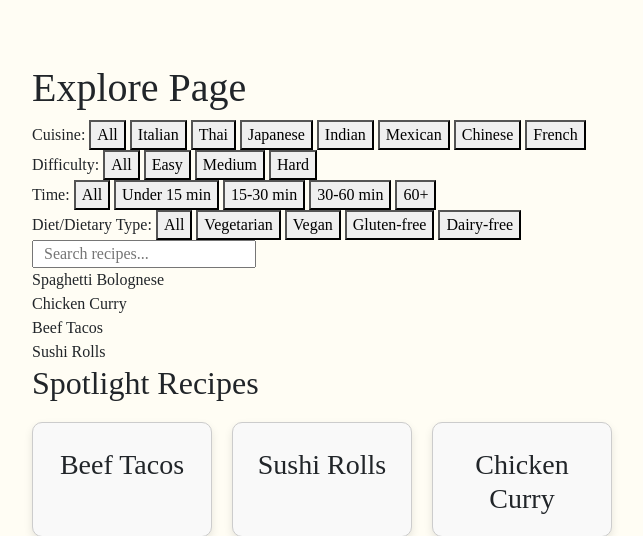
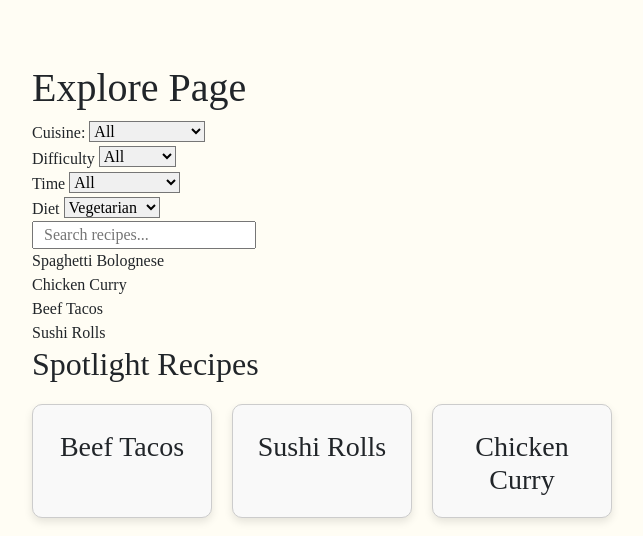
Before and after one commit to Angela74180/AWD_Group_Project, a Flask app: page /explore in a window 1280 px wide. Shown: the part 60-596 px from the top of the page, without its empty margins (32-675 px from the left). Run offline with Flask 3, Linux system fonts and the light colour scheme.

Commit message:
changed the filter logic to a drop down menu instead of buttons

```diff
--- a/templates/explore.html
+++ b/templates/explore.html
@@ -8,41 +8,44 @@
 <div class="filter-bar">
 
     <div class="filter-group">
-        <span>Cuisine:</span>
-        <button data-filter="cuisine" data-value="All">All</button>
-        <button data-filter="cuisine" data-value="Italian">Italian</button>
-        <button data-filter="cuisine" data-value="Thai">Thai</button>
-        <button data-filter="cuisine" data-value="Japanese">Japanese</button>
-        <button data-filter="cuisine" data-value="Indian">Indian</button>
-        <button data-filter="cuisine" data-value="Mexican">Mexican</button>
-        <button data-filter="cuisine" data-value="Chinese">Chinese</button>
-        <button data-filter="cuisine" data-value="French">French</button>
+        <label>Cuisine:</label>
+        <select data-filter="cuisine">
+            <option value="All">All</option>
+            <option value="Asian">Asian</option>
+            <option value="Mediterranean">Mediterranean</option>
+            <option value="Western">Western</option>
+        </select>
     </div>
 
     <div class="filter-group">
-        <span>Difficulty:</span>
-        <button data-filter="difficulty" data-value="All">All</button>
-        <button data-filter="difficulty" data-value="Easy">Easy</button>
-        <button data-filter="difficulty" data-value="Medium">Medium</button>
-        <button data-filter="difficulty" data-value="Hard">Hard</button>
+        <label>Difficulty</label>
+        <select data-filter="difficulty">
+            <option value="All">All</option>
+            <option value="Easy">Easy</option>
+            <option value="Medium">Medium</option>
+            <option value="Hard">Hard</option>
+        </select>
     </div>
 
     <div class="filter-group">
-        <span>Time:</span>
-        <button data-filter="time" data-value="All">All</button>
-        <button data-filter="time" data-value="Under 15 min">Under 15 min</button>
-        <button data-filter="time" data-value="15-30 min">15-30 min</button>
-        <button data-filter="time" data-value="30-60 min">30-60 min</button>
-        <button data-filter="time" data-value="60+">60+</button>
+        <label>Time</label>
+        <select data-filter="time">
+            <option value="All">All</option>
+            <option value="Under 15 min">Under 15 min</option>
+            <option value="15-30 min">15-30 min</option>
+            <option value="30-60 min">30-60 min</option>
+            <option value="60+">60+</option>
+        </select>
     </div>
 
     <div class="filter-group">
-        <span>Diet/Dietary Type:</span>
-        <button data-filter="diet" data-value="All">All</button>
-        <button data-filter="diet" data-value="Vegetarian">Vegetarian</button>
-        <button data-filter="diet" data-value="Vegan">Vegan</button>
-        <button data-filter="diet" data-value="Gluten-free">Gluten-free</button>
-        <button data-filter="diet" data-value="Dairy-free">Dairy-free</button>
+        <label>Diet</label>
+        <select data-filter="diet">
+            <option value="Vegetarian">Vegetarian</option>
+            <option value="Vegan">Vegan</option>
+            <option value="Gluten-free">Gluten-free</option>
+            <option value="Dairy-free">Dairy-free</option>
+        </select>
     </div>
 
 </div>
```
